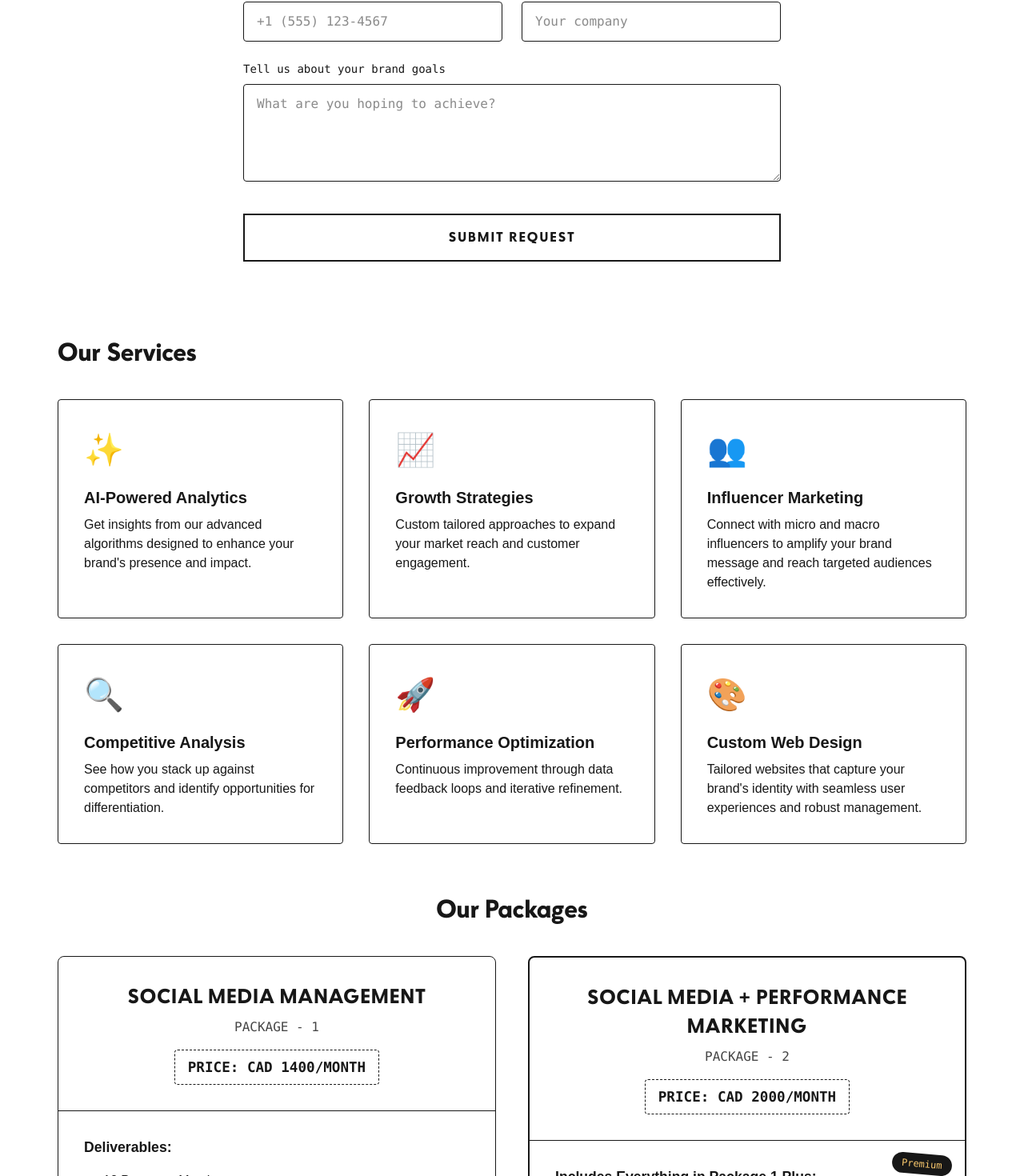
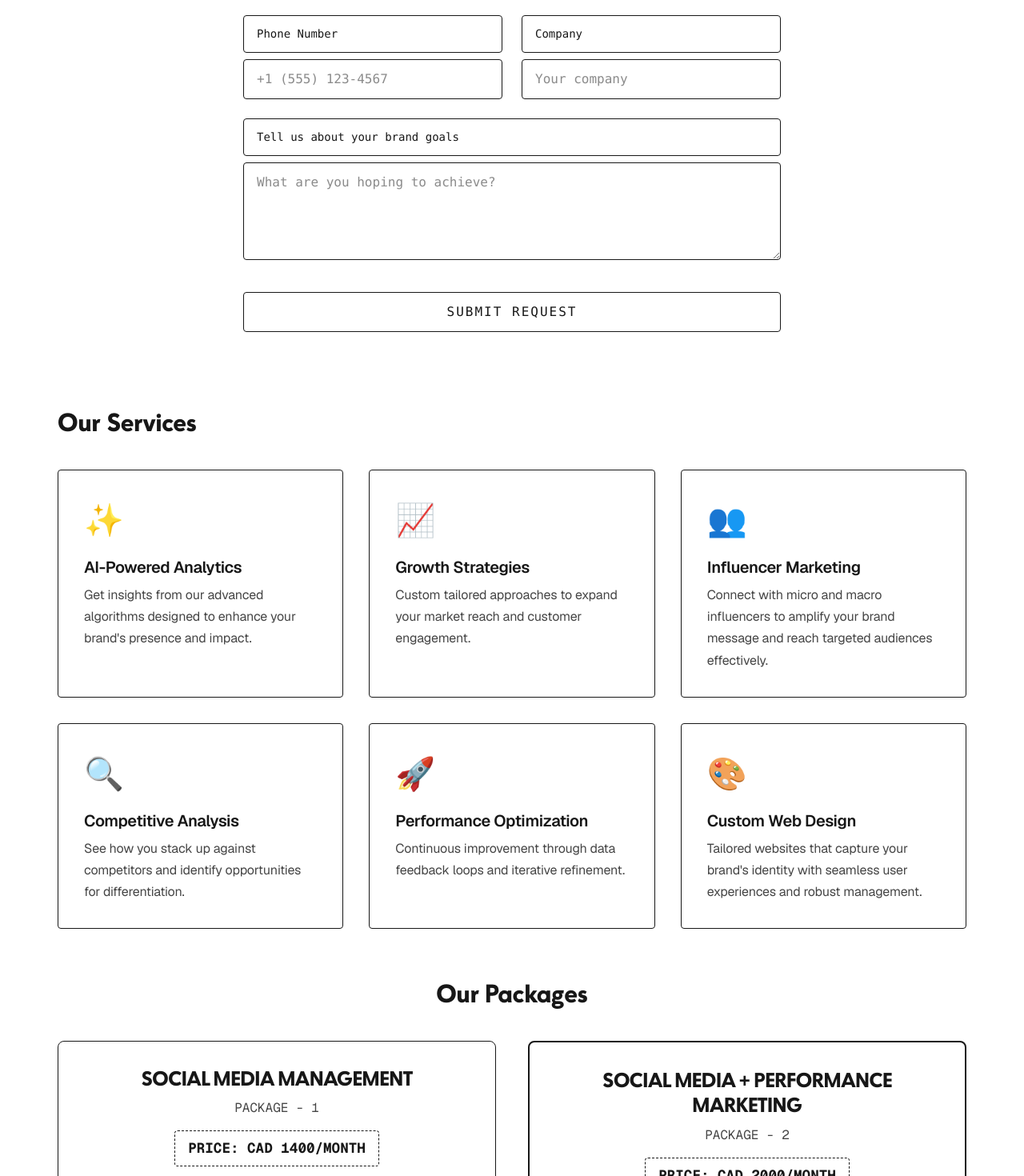
Before and after one commit to plexy1/klipr, a Next.js app: page /boost in a window 1280 px wide. Shown: the part 618-2088 px from the top of the page at 80% size. Built offline with nearby package versions, Linux system fonts and the light colour scheme.

Commit message:
multiple changes2

```diff
--- a/app/boost/page.tsx
+++ b/app/boost/page.tsx
@@ -2,7 +2,7 @@ import Link from "next/link";
 
 export default function BoostPage() {
   return (
-    <div className="min-h-screen bg-[var(--background)] text-[var(--foreground)] flex flex-col">
+    <div className="min-h-screen bg-[var(--background)] text-[var(--foreground)] flex flex-col boost-page-font">
       {/* Header */}
       <header className="w-full py-6 px-4 sm:px-8 flex justify-between items-center">
         <Link href="/" className="text-3xl font-bold custom-font flex flex-col items-center">
@@ -289,11 +289,11 @@ export default function BoostPage() {
       {/* Footer */}
       <footer className="w-full py-8 border-t border-[var(--foreground)] border-opacity-10">
         <div className="max-w-[1200px] mx-auto px-4 sm:px-8 flex flex-col sm:flex-row justify-between items-center">
-          <div className="font-mono text-sm mb-4 sm:mb-0">© KLIPR media</div>
+          <div className="font-mono text-sm mb-4 sm:mb-0">© KLIPR Media</div>
           <div className="flex gap-6">
             <a href="#" className="social-link">Twitter</a>
             <a href="#" className="social-link">LinkedIn</a>
-            <a href="#" className="social-link">Instagram</a>
+            <a href="https://instagram.com/kliprmedia" className="social-link">Instagram</a>
           </div>
         </div>
       </footer>
--- a/app/globals.css
+++ b/app/globals.css
@@ -51,6 +51,22 @@ body {
   width: 100%;
   position: relative;
   max-width: 100vw;
+}
+
+.boost-page-font {
+  font-family: var(--font-geist-sans), system-ui, sans-serif;
+}
+
+.boost-page-font p:not(.boost-form p) {
+  line-height: 1.7;
+  letter-spacing: -0.01em;
+}
+
+.boost-page-font h2:not(.custom-font),
+.boost-page-font h3:not(.custom-font),
+.boost-page-font h4:not(.custom-font) {
+  letter-spacing: -0.02em;
+  line-height: 1.3;
 }
 
 .custom-font {
@@ -364,6 +380,16 @@ body {
   transition: all 0.3s ease;
 }
 
+.boost-card h3 {
+  font-weight: 600;
+  letter-spacing: -0.02em;
+}
+
+.boost-card p {
+  opacity: 0.8;
+  line-height: 1.6;
+}
+
 .boost-card:hover {
   transform: translateY(-5px);
   box-shadow: 0 10px 30px rgba(0, 0, 0, 0.1);
@@ -407,13 +433,16 @@ body {
 }
 
 .form-group input,
-.form-group textarea {
+.form-group textarea,
+.boost-form .form-group label,
+.boost-form .submit-button {
+  font-family: "SF Mono", "Menlo", "Monaco", "Courier New", monospace !important;
+  font-weight: normal !important;
   background-color: transparent;
   border: 1px solid var(--foreground);
   border-opacity: 0.2;
   padding: 0.75rem 1rem;
   color: var(--foreground);
-  font-family: "SF Mono", "Menlo", "Monaco", "Courier New", monospace;
   border-radius: 4px;
 }
 
@@ -523,6 +552,11 @@ body {
   letter-spacing: 1px;
 }
 
+.boost-page-font .package-subtitle,
+.boost-page-font .package-price {
+  font-family: var(--font-geist-mono), "SF Mono", "Menlo", monospace;
+}
+
 .package-subtitle {
   font-family: "SF Mono", "Menlo", "Monaco", "Courier New", monospace;
   font-size: 1rem;
@@ -557,6 +591,13 @@ body {
   list-style-type: disc;
   padding-left: 1.5rem;
   margin-bottom: 1.5rem;
+}
+
+.boost-page-font .package-list li,
+.boost-page-font .package-description {
+  font-family: var(--font-geist-sans), system-ui, sans-serif;
+  letter-spacing: -0.01em;
+  line-height: 1.6;
 }
 
 .package-list li {
@@ -924,3 +965,15 @@ body {
   -ms-overflow-style: none;
   scrollbar-width: none;
 }
+
+.boost-page-font .feature-section p {
+  font-family: var(--font-geist-sans), system-ui, sans-serif;
+  letter-spacing: -0.01em;
+  line-height: 1.7;
+}
+
+.boost-page-font .btn-primary {
+  font-family: var(--font-geist-sans), system-ui, sans-serif;
+  font-weight: 600;
+  letter-spacing: 0.01em;
+}
```
